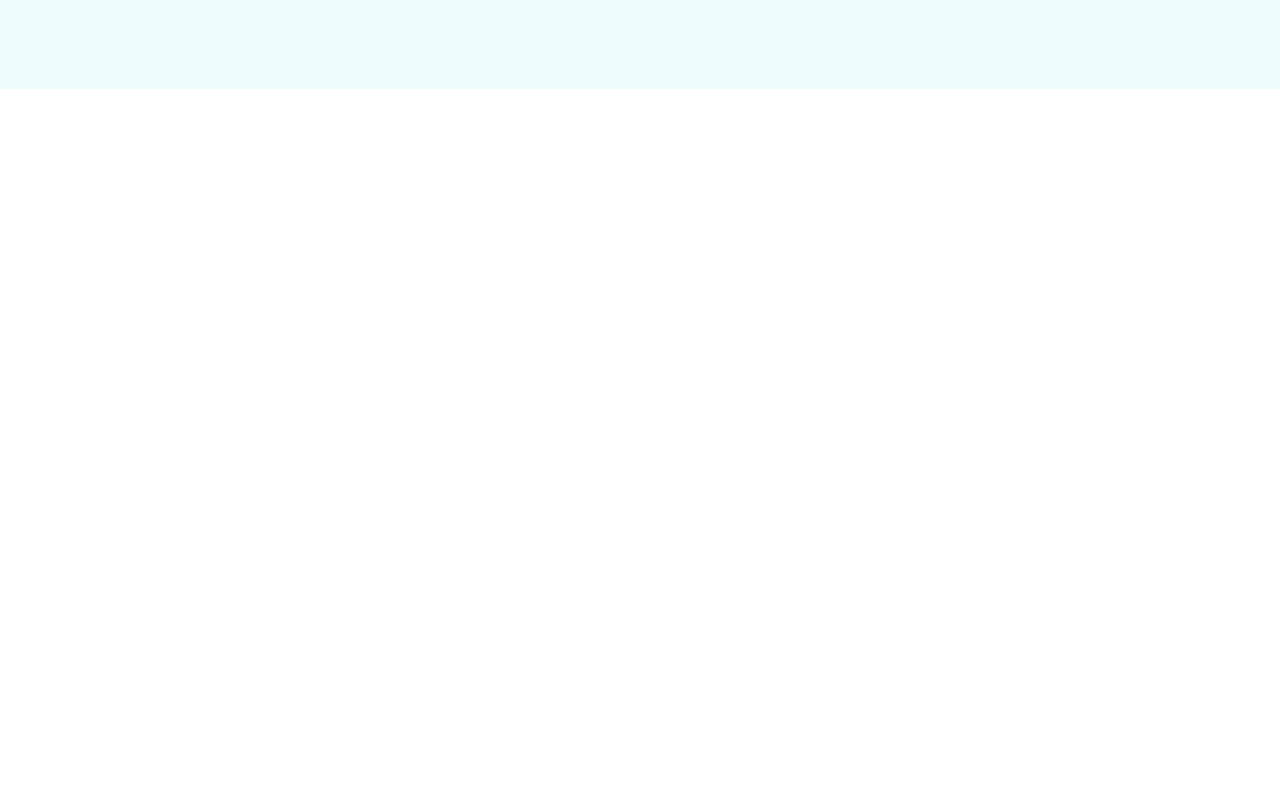
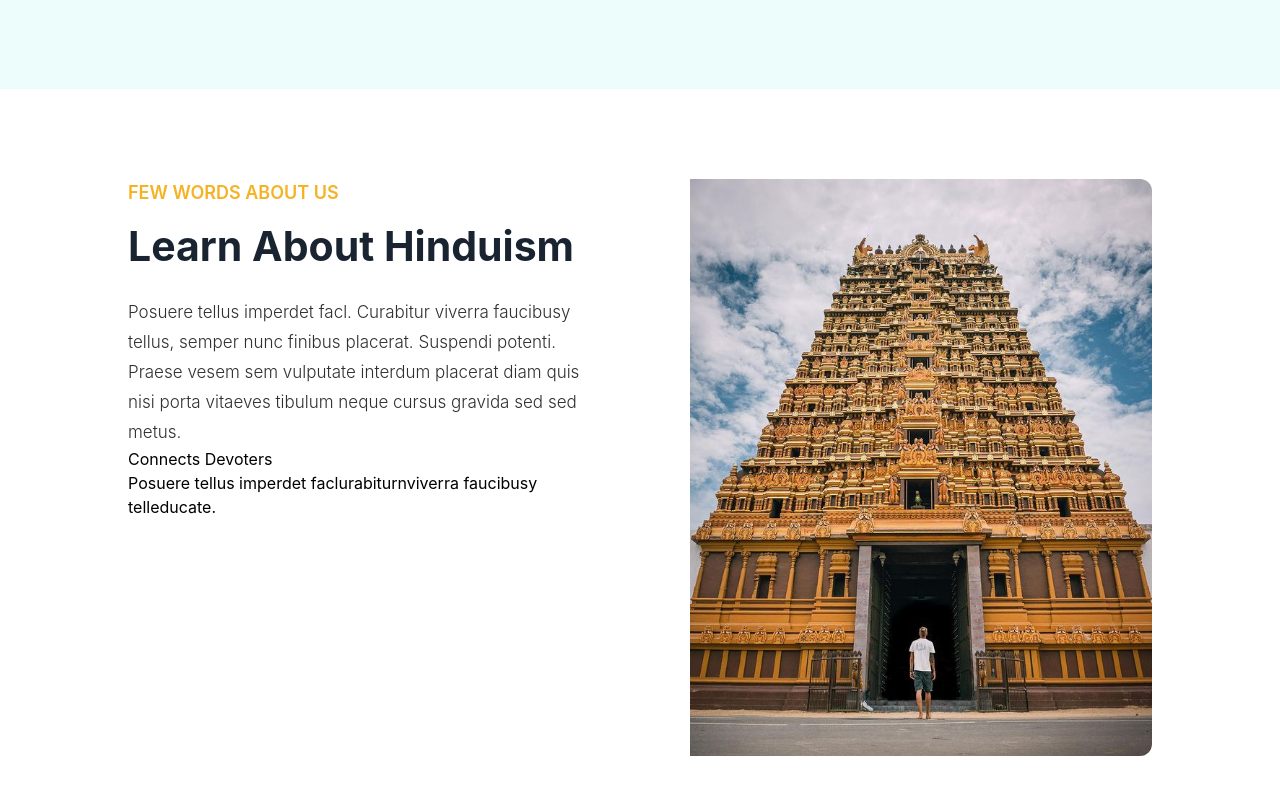
Before and after one commit to Tharmithan-N/allaikanthan, a React (Create React App) app: page / in a window 1280 px wide. Shown: the part 1419-2214 px from the top of the page. Before the commit the page ends 1508 px from the top, so only its background shows below. Built offline with nearby package versions, Linux system fonts and the light colour scheme.

Commit message:
Third component added

```diff
--- a/src/App.js
+++ b/src/App.js
@@ -1,12 +1,14 @@
 import './App.css';
 import FirstComponent from './Components/firstComponent';
 import SecondComponent from './Components/secondComponent';
+import ThirdComponent from './Components/thirdComponent';
 
 function App() {
   return (
     <div>
       <FirstComponent/>
       <SecondComponent/>
+      <ThirdComponent/>
     </div>
   );
 }
--- /dev/null
+++ b/src/Components/thirdComponent.js
@@ -0,0 +1,35 @@
+import React from 'react';
+import nallur from "../assets/images/nallur.jpg";
+
+
+const ThirdComponent = () => {
+
+    const content = {
+        subTitle:"FEW WORDS ABOUT US",
+        title:"Learn About Hinduism",
+        content:"Posuere tellus imperdet facl. Curabitur viverra faucibusy tellus, semper nunc finibus placerat. Suspendi potenti. Praese vesem sem vulputate interdum placerat diam quis nisi porta vitaeves tibulum neque cursus gravida sed sed metus.",
+    }
+
+    return (
+        <div className='flex w-[80%] mx-auto py-[90px]'>
+            <div className='flex gap-[100px]'>
+                <div className='w-1/2'>
+                    <div className='text-[#F5B324] text-[18px] font-[600]'>{content.subTitle}</div>
+                    <div className='text-[#1A2431] text-[41px] font-[700] pt-[10px]'>{content.title}</div>
+                    <div className='text-[#303030] text-[17px] font-[300] pt-[20px] leading-[30px]'>{content.content}</div>
+                    <div className='flex'>
+                        <div></div>
+                        <div>
+                            <div>Connects Devoters</div>
+                            <div>Posuere tellus imperdet faclurabiturnviverra faucibusy telleducate.</div>
+                        </div>
+                    </div>
+                </div>
+                <div className='w-1/2'><img src={nallur} className='rounded-r-xl'/></div>
+            </div>
+        </div>
+
+    );
+}
+
+export default ThirdComponent;
```
Also changed, not shown: src/assets/images/nallur.jpg (added), 10 other files (tests, documents, lock files or other folders).
